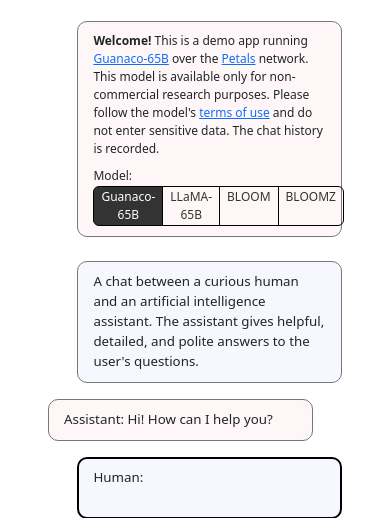
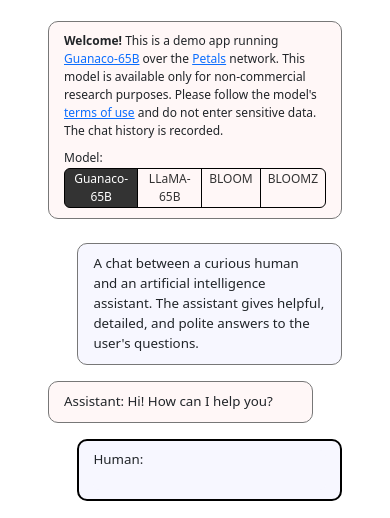
Before and after one commit to petals-infra/chat.petals.dev, a Flask app: page / in a window 390 px wide. Shown: the part 187-705 px from the top of the page. Run offline with Flask 3, Linux system fonts and the light colour scheme; some libraries are stand-ins or nearby versions.

Commit message:
Update CSS for mobiles

```diff
--- a/static/style.css
+++ b/static/style.css
@@ -193,6 +193,12 @@
   max-width: 400px;
 }
 
+@media (max-width: 767px) {
+  .welcome {
+    width: 100%;
+  }
+}
+
 .welcome div, .welcome label, .welcome .dropdown button {
   font-size: 9pt;
 }
```
